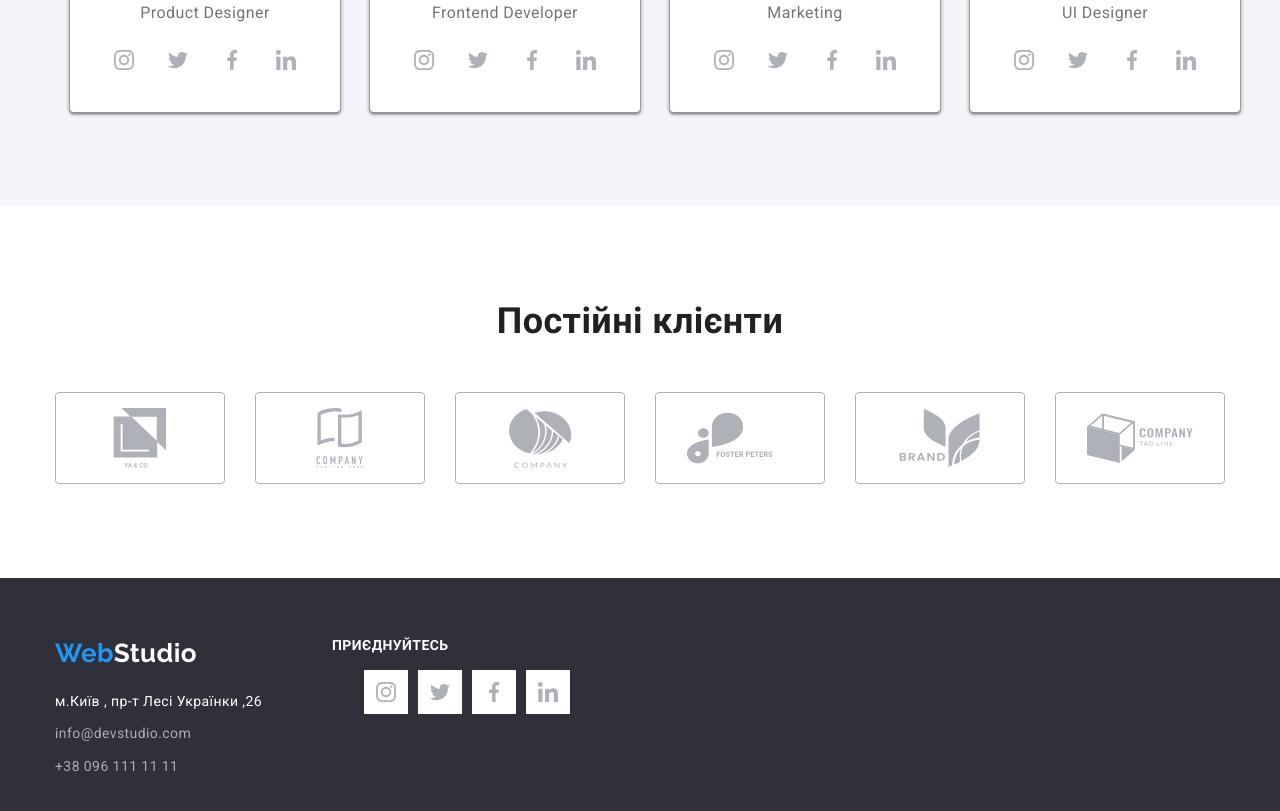
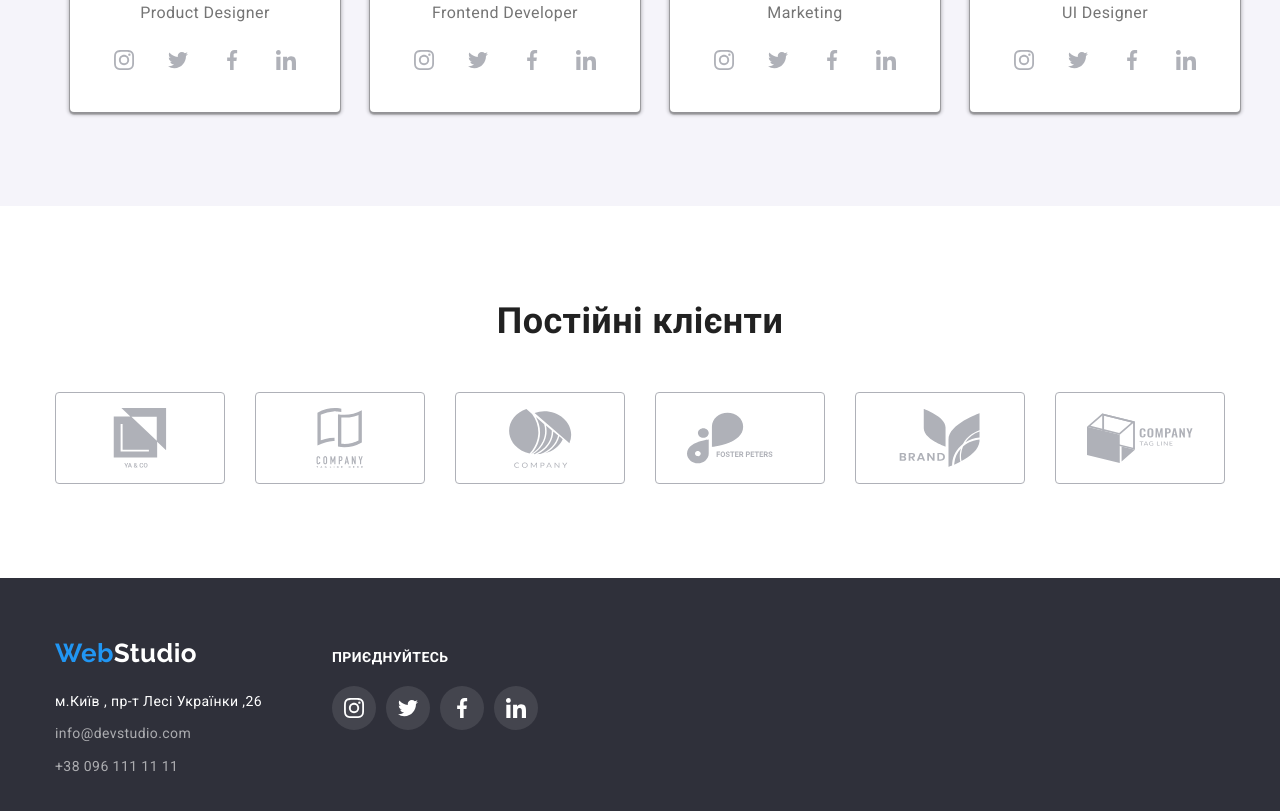
Before and after one commit to Matvei212/goit-markup-hw-04, a plain HTML site: page index.html in a window 1280 px wide. Shown: the part 2099-2910 px from the top of the page. Drawn offline with nearby package versions, Linux system fonts and the light colour scheme.

Commit message:
добавил тени

```diff
--- a/css/styles.css
+++ b/css/styles.css
@@ -386,13 +386,17 @@ color: var(--color-icon);
   display: block;
 }
 /* Приєднуйтесь */
+
 .footer-box{
   display: inline-flex;
   gap: 70px;
 
 }
+
 .container-icon{
+  display: inline-flex;
   align-items: baseline;
+  justify-content: center;
   padding-top: 72px;
 }
 .footer-title{
@@ -402,6 +406,41 @@ font-size:  14px;
 Line-height: 1.14;
 color: var(--primary-white-color);
 
+}
+.footer-group {
+  display: inline-flex;
+  gap: 10px;
+  padding-top: 20px;
+  border: none;
+}
+.container-footer{
+      display: inline-block;
+        width: 206px;
+        height: 80px;
+        align-items: center;
+        justify-content: center;
+        padding-top: 12px;
+}
+.footer-link-icon {
+  display: flex;
+  border: none;
+  padding: 12px;
+  color: var(--primary-white-color);
+  background-color: rgba(255, 255, 255, 0.1);
+  border-radius: 50%  ;
+}
+
+.footer-link-icon .comand-icon {
+  width: 20px;
+  height: 20px;
+  fill: currentColor;
+}
+
+.footer-link-icon:hover,
+.footer-link-icon:focus {
+  color: var(--primary-white-color);
+  background-color: var(--accent-color);
+  border-radius: 50%;
 }
 /* Кнопка */
 .button {
@@ -450,6 +489,9 @@ color: var(--primary-white-color);
 .filter .filter-button:focus {
   color: var(--primary-white-color);
   background-color: var(--active-button-color);
+  box-shadow:0px  2px 2px 2px rgba(0, 0, 0, 0.12),
+           0px  1px 2px 2px rgba(0, 0, 0, 0.08),
+          0px 3px 1px 1px rgba(0, 0, 0, 0.1);
 }
 .work.list {
   display: flex;
@@ -465,6 +507,13 @@ color: var(--primary-white-color);
   border-left: 1px solid var(--color-border-card);
   border-right: 1px solid var(--color-border-card);
   border-bottom: 1px solid var(--color-border-card);
+}
+.work-item:hover,
+.work-item:focus{
+
+box-shadow: 1px  4px 6px rgba(0, 0, 0, 0.16),
+            0px 4px 4px rgba(0, 0, 0, 0.06),
+            0px 1px 1px rgba(0, 0, 0, 0.12);
 }
 .work .work-title {
   color: var(--title-text-color);
--- a/index.html
+++ b/index.html
@@ -306,34 +306,35 @@
               </ul>
             </address>
           </div>
-          <div class="conteiner-icon">
+          <div class="container-footer">
+
               <h2 class="footer-title">ПРИЄДНУЙТЕСЬ</h2>
-            <div class="border-group">
-              <a href="https://www.instagram.com" class="button-icon"><svg class="comand-icon">
+
+              <ul class="footer-group list">
+                <li> <a href="https://www.instagram.com" class="footer-link-icon">
+                    <svg class="comand-icon">
                       <use href="./image/symbol-defs.svg#icon-instagram-2"></use>
-                </svg>
-
-              </a>
-              <a href="https://twitter.com" class=" button-icon">
+                    </svg></a></li>
+                <li><a href="https://twitter.com" class=" footer-link-icon">
                     <svg class="comand-icon">
                       <use href="./image/symbol-defs.svg#icon-twitter-1"></use>
-                </svg>
-              </a>
-              <a href="https://www.facebook.com" class=" button-icon">
+                    </svg></a></li>
+                <li><a href="https://www.facebook.com" class=" footer-link-icon">
                     <svg class="comand-icon">
                       <use href="./image/symbol-defs.svg#icon-facebook-1"></use>
-                </svg>
-              </a>
-              <a href="https://linkedin.com" class=" button-icon">
+                    </svg></a></li>
+                <li><a href="https://linkedin.com" class=" footer-link-icon">
                     <svg class="comand-icon">
                       <use href="./image/symbol-defs.svg#icon-linkedin-1"></use>
-                </svg>
-              </a>
-            </div>
+                    </svg></a></li>
+              </ul>
+
+
           </div>
         </div>
       </div>
 
+
     </footer>
   </body>
 </html>
```
Also changed, not shown: portfolio.html (+71 -21 lines). Lines whose indentation alone changed are shown as unchanged.
